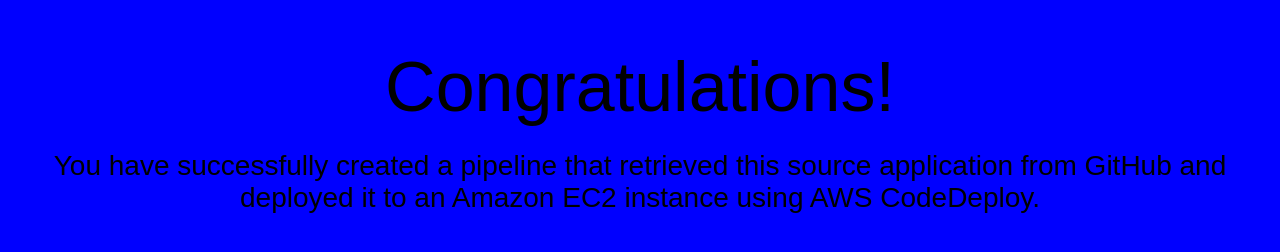
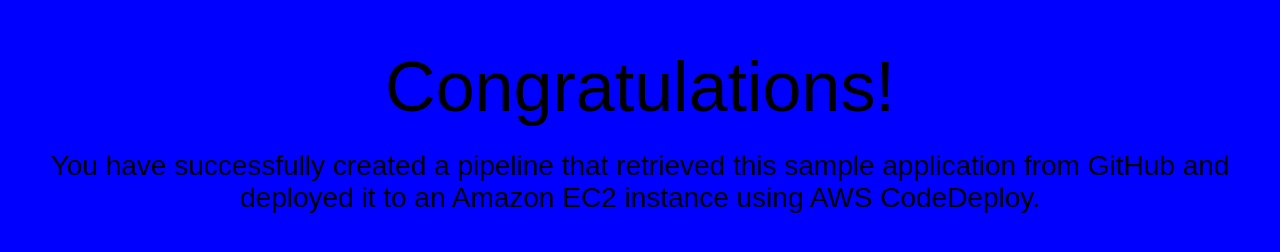
Before and after one commit to Vinay3T/AWS_CodePipeline_Test, a plain HTML site: page index.html in a window 1280 px wide. Drawn offline with Linux system fonts and the light colour scheme.

Commit message:
Update index.html

```diff
--- a/index.html
+++ b/index.html
@@ -27,7 +27,7 @@
 <body>
   <div align="center">
     <h1>Congratulations!</h1>
-    <h2>You have successfully created a pipeline that retrieved this source application from GitHub and deployed it
+    <h2>You have successfully created a pipeline that retrieved this sample application from GitHub and deployed it
 	to an Amazon EC2 instance using AWS CodeDeploy.</h2>
   </div>
 </body>
```
